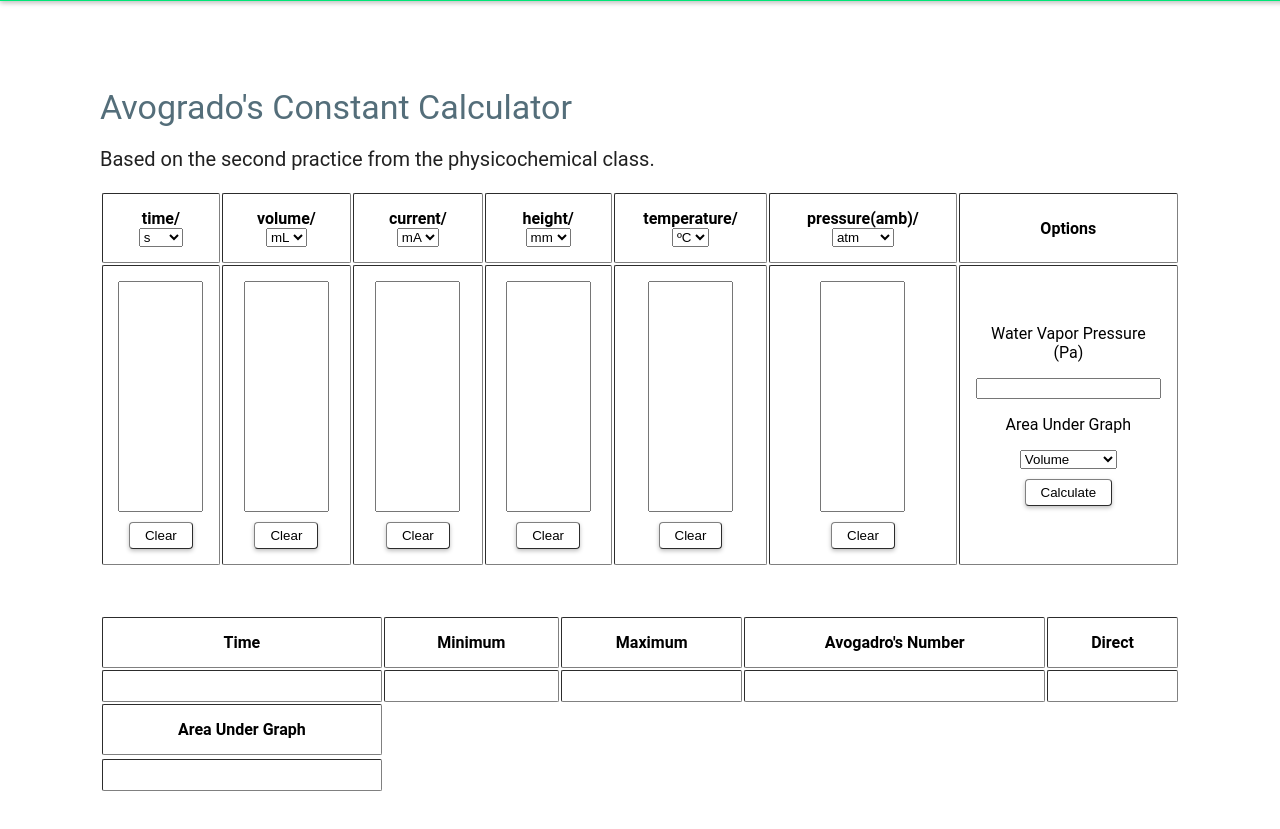
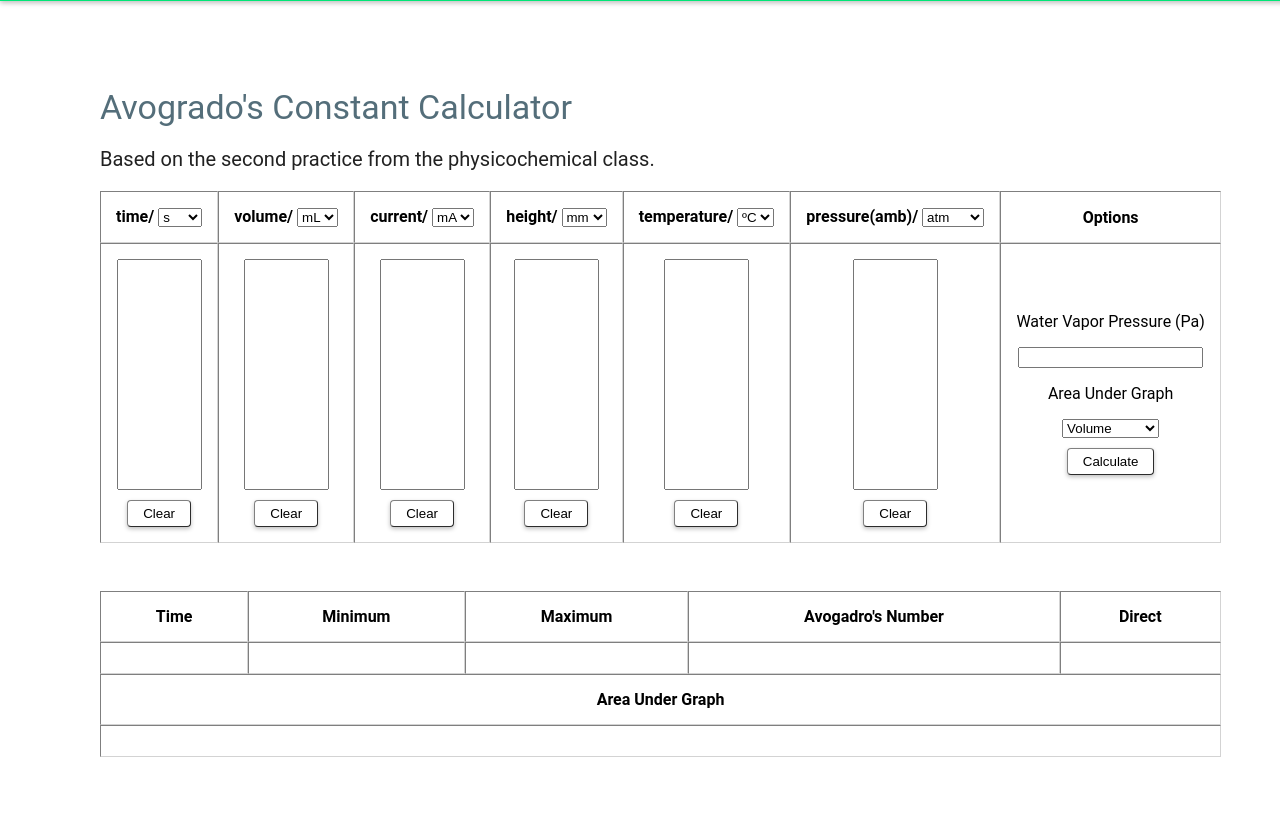
Before and after one commit to vicente4278/QUFPR, a plain HTML site: page src/pages/areacalculator/area.html in a window 1280 px wide. Shown: the part 63-892 px from the top of the page. Drawn offline with Linux system fonts and the light colour scheme.

Commit message:
Table design update

```diff
--- a/src/pages/areacalculator/area.html
+++ b/src/pages/areacalculator/area.html
@@ -25,7 +25,7 @@
 			<text class="chapT">Avogrado's Constant Calculator</text>
 			<p>Based on the second practice from the physicochemical class.</p>
 			<div id="input">
-				<table style="width:100%; padding-right:100px" border="1">
+				<table style="width:95%" border="1">
 					<tr>
 						<th>time/
 							<select id="time">
@@ -100,7 +100,7 @@
 			</div>
 			<br/>
 			<br/>
-			<table style="width:100%; padding-right:100px; margin-bottom: 100px" border="1">
+			<table style="width:95%; margin-bottom: 100px" border="1">
 				<tr>
 					<th>Time</th>
 					<th>Minimum</th>
@@ -116,10 +116,10 @@
 					<td id="directR"></td>
 				</tr>
 				<tr>
-					<th>Area Under Graph</th>
+					<th colspan="5">Area Under Graph</th>
 				<tr>
 				<tr>
-					<td id=areaUnderGraph></td>
+					<td id=areaUnderGraph colspan="5"></td>
 				</tr>
 			</table>
 		</div>
--- a/src/pages/areacalculator/areaS.css
+++ b/src/pages/areacalculator/areaS.css
@@ -69,15 +69,18 @@ a.normalA:visited {
 
 table {
 	border-width: 0px;
+	border-spacing: 0px;
+	border-radius: 0px;
+	border-width: 1px;
+	border-style: hidden;
+	text-align: center;
+	margin-right: 100px;
 }
 
 th, td {
 	padding: 15px;
+	border-color: lightgray;
 	text-align: center;
-	border-spacing: 0px;
-	border-color: gray;
-	border-radius: 2px;
-	border-width: 1px;
 }
 
 .textarea {
```
